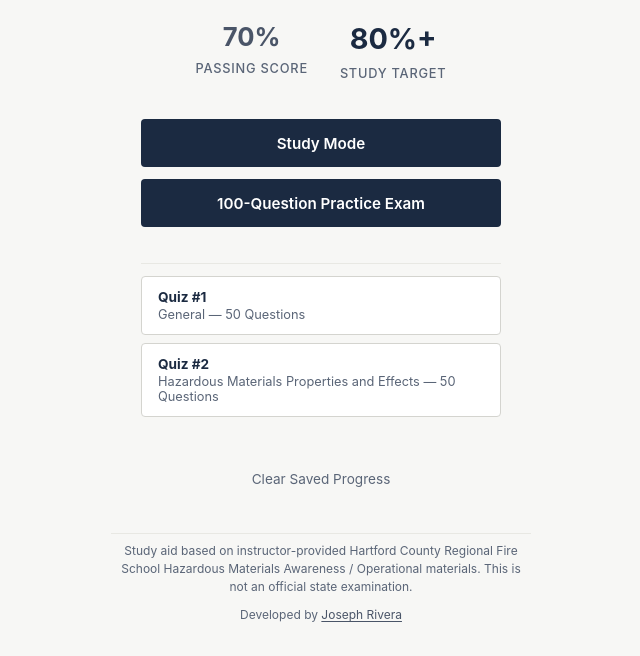
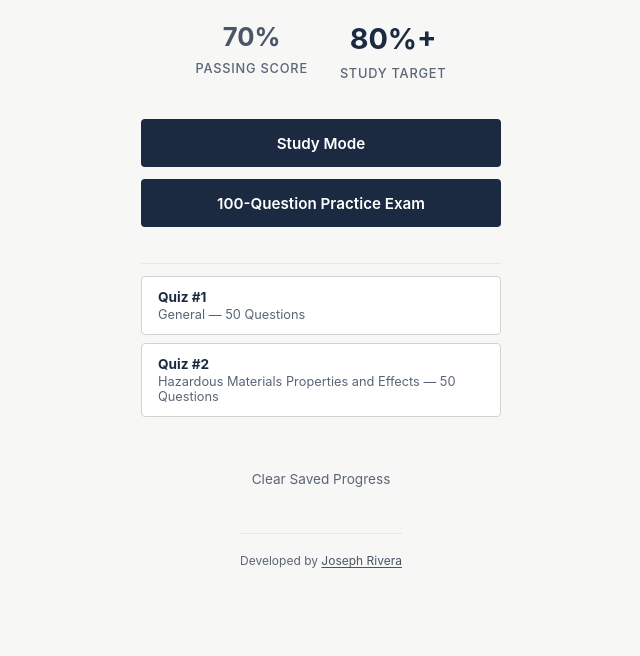
Before and after one commit to josephdrivera/hazmat-study, a plain HTML site: page index.html in a window 1280 px wide. Shown: the part 217-873 px from the top of the page, without its empty margins (319-959 px from the left). After the commit the page ends 819 px from the top, so only its background shows below. Drawn offline with Linux system fonts and the light colour scheme.

Commit message:
Remove disclaimer text from home footer
Co-authored-by: Cursor <cursoragent@cursor.com>

```diff
--- a/index.html
+++ b/index.html
@@ -53,7 +53,6 @@
       </div>
 
       <footer class="disclaimer">
-        Study aid based on instructor-provided Hartford County Regional Fire School Hazardous Materials Awareness / Operational materials. This is not an official state examination.
         <p class="credit">Developed by <a href="https://josephdrivera.com/" target="_blank" rel="noopener">Joseph Rivera</a></p>
       </footer>
     </div>
```
